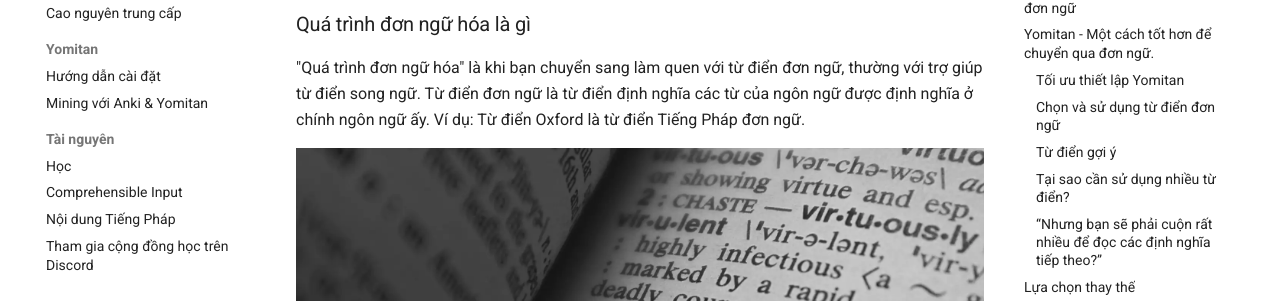
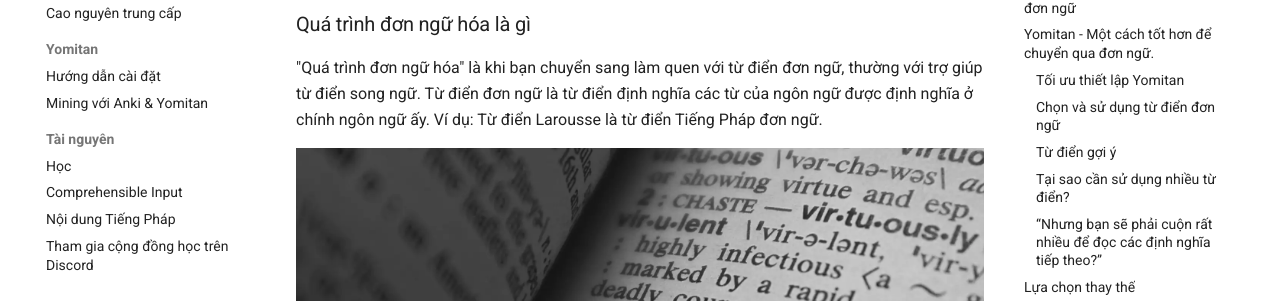
Before and after one commit to daihocmo/tieng-phap, an MkDocs documentation site: the page built from docs/monolingual.md, in a window 1280 px wide and 900 px high. Shown: the part 295-596 px from the top of the window. Built offline with MkDocs 1.6.1 and Material for MkDocs 9.7.7, drawn with Linux system fonts in a browser that asks for light colours; comment, search, counter and statistics services are not loaded.

```diff
--- a/docs/monolingual.md
+++ b/docs/monolingual.md
@@ -6,7 +6,7 @@ Hướng dẫn này sẽ giải thích quá trình đơn ngữ hóa và tại sa
 
 ### Quá trình đơn ngữ hóa là gì
 
-"Quá trình đơn ngữ hóa" là khi bạn chuyển sang làm quen với từ điển đơn ngữ, thường với trợ giúp từ điển song ngữ. Từ điển đơn ngữ là từ điển định nghĩa các từ của ngôn ngữ được định nghĩa ở chính ngôn ngữ ấy. Ví dụ: Từ điển Oxford là từ điển Tiếng Pháp đơn ngữ.
+"Quá trình đơn ngữ hóa" là khi bạn chuyển sang làm quen với từ điển đơn ngữ, thường với trợ giúp từ điển song ngữ. Từ điển đơn ngữ là từ điển định nghĩa các từ của ngôn ngữ được định nghĩa ở chính ngôn ngữ ấy. Ví dụ: Từ điển Larousse là từ điển Tiếng Pháp đơn ngữ.
 
 ![](img/mono2.webp)
 
```
Also changed, not shown: docs/guide.md (+15 -17 lines).
